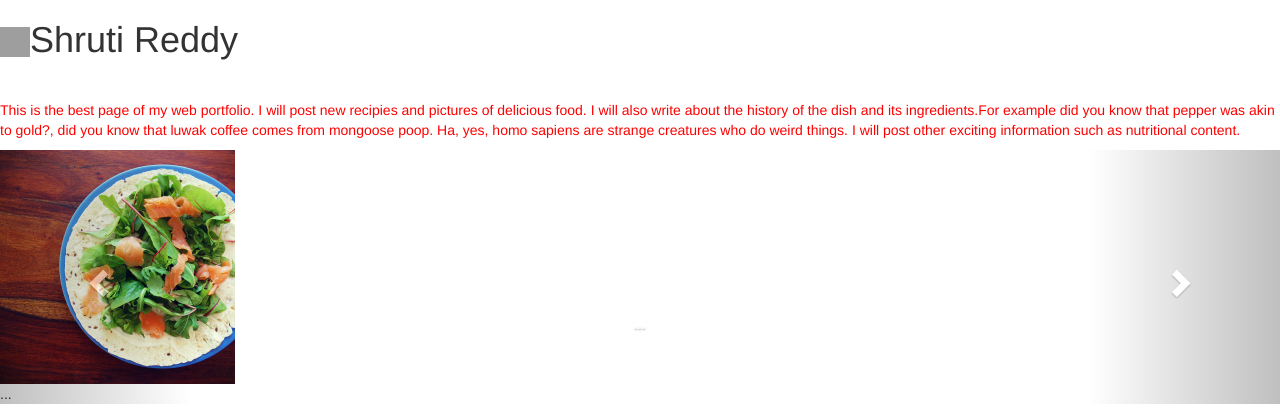
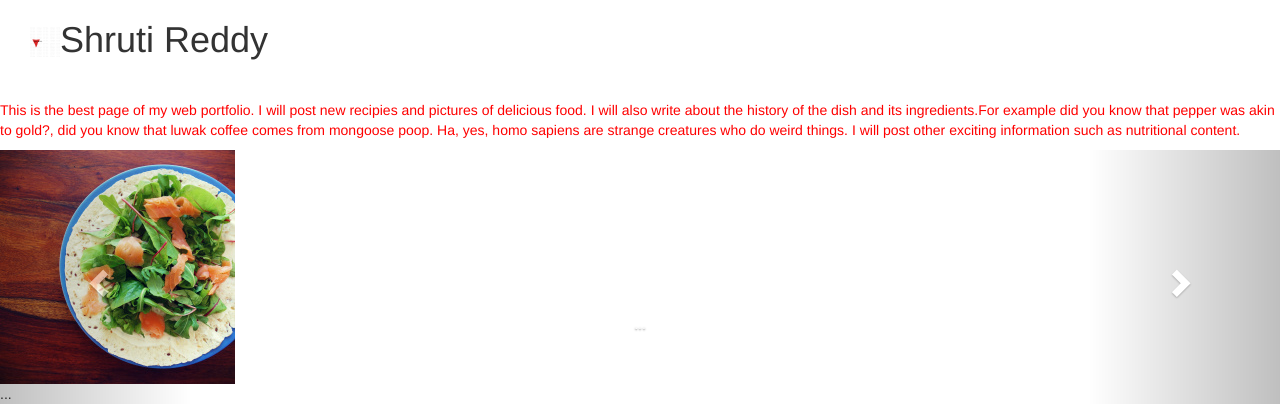
Before and after one commit to shrugr/jinjatemplates2, a Python web app: template jinjatemplates2/templates/food.html in a window 1280 px wide. Shown: the top 420 px of the page. Run offline with Jinja, Linux system fonts and the light colour scheme; the template is opened without the code that fills it, so the values that code supplies are empty; some libraries are stand-ins or nearby versions; grey boxes are pictures that could not be loaded.

Commit message:
iteration3

```diff
--- a/jinjatemplates2/static/customstyling.css
+++ b/jinjatemplates2/static/customstyling.css
@@ -3,7 +3,9 @@
 	height:30px;
 }
 
-
+h1{
+  margin-left: 30px;
+margin-right: auto;}
 
 /* Sticky footer styles
 -------------------------------------------------- */
--- a/jinjatemplates2/templates/base.html
+++ b/jinjatemplates2/templates/base.html
@@ -17,7 +17,7 @@
 </head>
 <body>
 	<header>
-		<h1><img src = "static/Red_Triangle.svg.png" id="mainlogo" alt = "shruti's logo"/>Shruti Reddy</h1>
+	    <span><h1><img src = "static/mylogoss.jpg.png" id="mainlogo" alt = "shruti's logo"/>Shruti Reddy</h1></span>
 		<h2>{{subheading}}</h2>
 		<nav>
 		    <ul class="nav nav-pills nav-justified">
```
Also changed, not shown: jinjatemplates2/static/mylogoss.jpg (added), jinjatemplates2/static/mylogoss.jpg.png (added).
